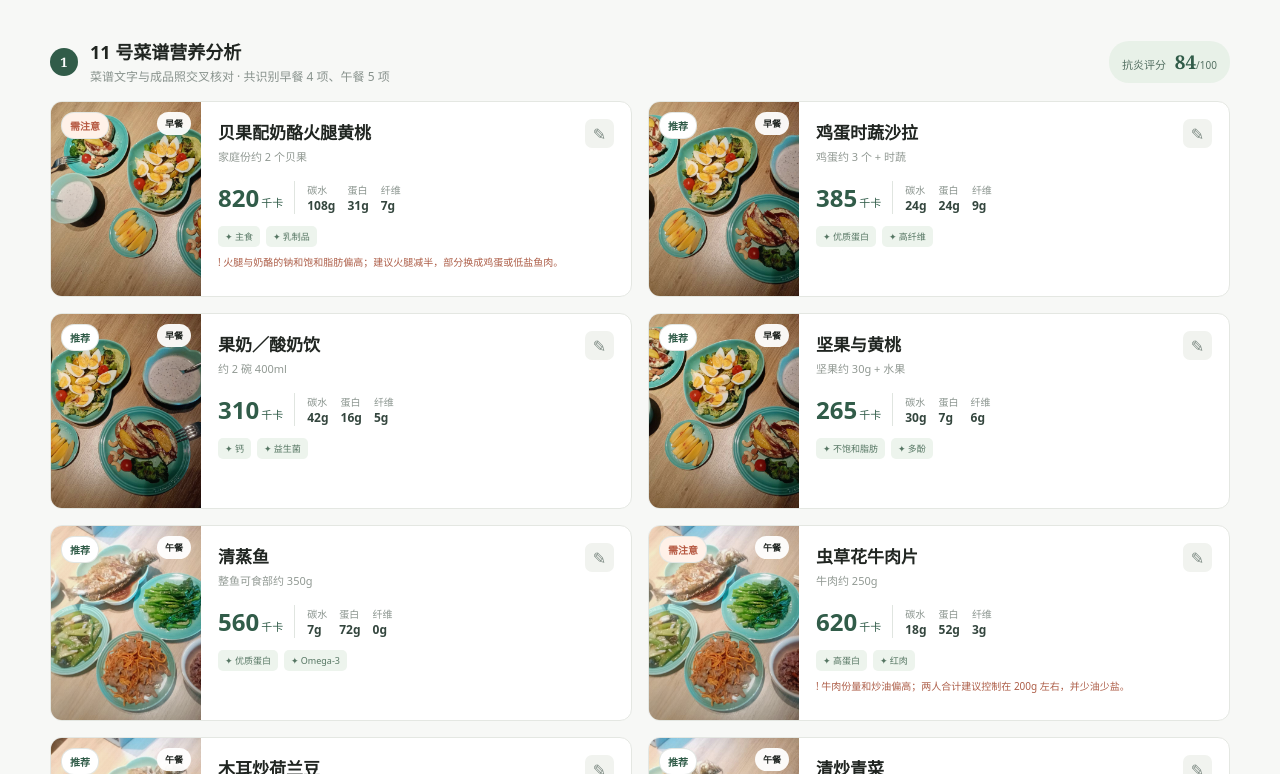
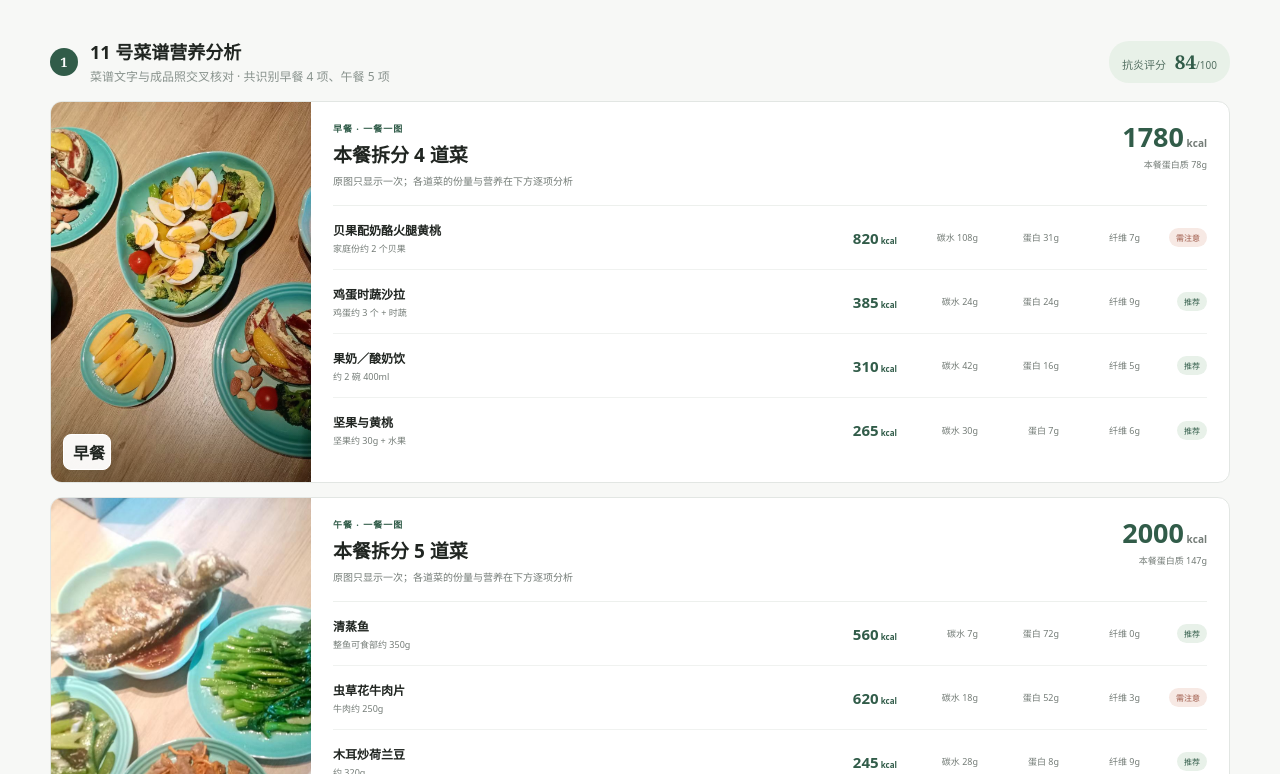
Before and after one commit to elinawxl-sudo/elinawu, a Next.js app: page / in a window 1280 px wide. Shown: the part 606-1380 px from the top of the page. Built offline with nearby package versions, Linux system fonts and the light colour scheme.

Commit message:
Show one photo per meal analysis

```diff
--- a/app/page.tsx
+++ b/app/page.tsx
@@ -34,6 +34,11 @@ const meals: Meal[] = [
   { mealType:"午餐", name:"清炒青菜", portion:"约 300g", kcal:185, carbs:14, protein:7, fiber:6, omega:0.2, score:93, tags:["深色蔬菜", "叶酸"], image:"/current-meal/2026-08-11-lunch.jpg", focus:"78% 35%" },
   { mealType:"午餐", name:"杂粮饭（照片补充）", portion:"熟重约 320g", kcal:390, carbs:82, protein:8, fiber:5, omega:0.1, score:80, tags:["全谷物", "复合碳水"], image:"/current-meal/2026-08-11-lunch.jpg", focus:"88% 75%" },
 ];
+
+const defaultMealPhotoSources = (["早餐","午餐","晚餐"] as const).flatMap((slot,index)=>{
+  const meal=meals.find(item=>item.mealType===slot);
+  return meal?[{url:meal.image,index,slot}]:[];
+});
 
 const foodData: Record<string, {name:string; note:string}[]> = {
   "肉类·蛋白": [
@@ -126,9 +131,16 @@ export default function Home() {
   const analysisTimer = useRef<ReturnType<typeof setTimeout>|null>(null);
   const results = useRef<HTMLElement>(null);
   const mealPhotoSources=useMemo(
-    ()=>uploadPreviews
-      .map((url,index)=>({url,index,slot:imageSlots[index]}))
-      .filter((source): source is {url:string;index:number;slot:Exclude<MealSlot,"菜谱">}=>Boolean(source.slot&&source.slot!=="菜谱")),
+    ()=>{
+      const usedSlots=new Set<Exclude<MealSlot,"菜谱">>();
+      return uploadPreviews
+        .map((url,index)=>({url,index,slot:imageSlots[index]}))
+        .filter((source): source is {url:string;index:number;slot:Exclude<MealSlot,"菜谱">}=>{
+          if(!source.slot||source.slot==="菜谱"||usedSlots.has(source.slot))return false;
+          usedSlots.add(source.slot);
+          return true;
+        });
+    },
     [uploadPreviews,imageSlots]
   );
   const activeMeals=useMemo(()=>{
@@ -148,21 +160,29 @@ export default function Home() {
     const nextPreviews=selected.map(file=>URL.createObjectURL(file));
     previewUrls.current=nextPreviews;
     setUploadPreviews(nextPreviews);
-    let mealPhotoIndex=0;
+    const usedSlots=new Set<Exclude<MealSlot,"菜谱">>();
+    const nextAvailableSlot=()=> (["早餐","午餐","晚餐"] as const).find(slot=>!usedSlots.has(slot));
     setImageSlots(selected.map((file,index)=>{
       const name=file.name.toLowerCase();
       if(/菜谱|菜单|recipe|menu/.test(name)||(index===0&&file.type==="image/png"))return "菜谱";
-      if(/早餐|早饭|breakfast/.test(name))return "早餐";
-      if(/午餐|午饭|lunch/.test(name))return "午餐";
-      if(/晚餐|晚饭|dinner|supper/.test(name))return "晚餐";
-      const inferred=(['早餐','午餐','晚餐'] as const)[Math.min(mealPhotoIndex,2)];
-      mealPhotoIndex+=1;
+      const namedSlot=/早餐|早饭|breakfast/.test(name)?"早餐":/午餐|午饭|lunch/.test(name)?"午餐":/晚餐|晚饭|dinner|supper/.test(name)?"晚餐":undefined;
+      const inferred=namedSlot&&!usedSlots.has(namedSlot)?namedSlot:nextAvailableSlot();
+      if(!inferred)return "菜谱";
+      usedSlots.add(inferred);
       return inferred;
     }));
     setUploadCount(selected.length);
     setAnalysisStatus(selected.length?"ready":"done");
   };
-  const updateImageSlot=(index:number,slot:MealSlot)=>setImageSlots(current=>current.map((value,itemIndex)=>itemIndex===index?slot:value));
+  const updateImageSlot=(index:number,slot:MealSlot)=>setImageSlots(current=>{
+    const previous=current[index]||"菜谱";
+    if(previous===slot)return current;
+    const next=[...current];
+    const conflict=slot==="菜谱"?-1:current.findIndex((value,itemIndex)=>itemIndex!==index&&value===slot);
+    next[index]=slot;
+    if(conflict>=0)next[conflict]=previous;
+    return next;
+  });
   const analyzeMeal=()=>{
     if(!uploadCount||analysisStatus==="analyzing")return;
     setAnalysisStatus("analyzing");
@@ -226,31 +246,24 @@ export default function Home() {
       </section>}
 
       {showResults&&<section ref={results} className="analysis-results">
-      {uploadCount>0&&<div className="analysis-complete" role="status"><span>✓</span><div><b>营养分析完成 · 按图片分组</b><small>已匹配 {imageSlots.filter(slot=>slot==="菜谱").length} 张菜谱和 {mealPhotoSources.length} 张餐食图，每张图可单独调整餐次标签</small></div><button onClick={openMealPicker}>重新上传</button></div>}
+      {uploadCount>0&&<div className="analysis-complete" role="status"><span>✓</span><div><b>营养分析完成 · 一餐一张图</b><small>已匹配 {imageSlots.filter(slot=>slot==="菜谱").length} 张菜谱和 {mealPhotoSources.length} 餐；每餐只显示一张原图，菜品与营养在图内拆分</small></div><button onClick={openMealPicker}>重新上传</button></div>}
 
       <section className="analysis-head"><div><span className="step">1</span><div><h2>{uploadCount?"逐张餐食图片分析":"11 号菜谱营养分析"}</h2><p>{uploadCount?`自动匹配 ${mealPhotoSources.map(source=>source.slot).join("、")||"餐食"} · 每张图汇总全部菜品与热量`:"菜谱文字与成品照交叉核对 · 共识别早餐 4 项、午餐 5 项"}</p></div></div><span className="score">抗炎评分 <b>84</b><small>/100</small></span></section>
 
-      {uploadCount>0?<div className="photo-analysis-list">
-        {mealPhotoSources.map((source,photoIndex)=>{
+      <div className="photo-analysis-list">
+        {(uploadCount>0?mealPhotoSources:defaultMealPhotoSources).map((source,photoIndex)=>{
           const photoMeals=meals.filter(meal=>meal.mealType===source.slot);
           const photoKcal=photoMeals.reduce((sum,meal)=>sum+meal.kcal,0);
           const photoProtein=photoMeals.reduce((sum,meal)=>sum+meal.protein,0);
           return <article className="photo-analysis-card" key={`${source.url}-${source.slot}`}>
-            <div className="photo-analysis-image"><img src={source.url} alt={`${source.slot}餐食图 ${photoIndex+1}`}/><label><span>图 {source.index+1}</span><select value={source.slot} onChange={event=>updateImageSlot(source.index,event.target.value as MealSlot)} aria-label={`调整餐食图 ${source.index+1} 标签`}>{MEAL_SLOTS.map(slot=><option key={slot}>{slot}</option>)}</select></label></div>
-            <div className="photo-analysis-body"><header><div><span>{source.slot} · 图片 {source.index+1}</span><h3>本图识别 {photoMeals.length} 道菜</h3><p>每道菜的份量与营养独立估算，右侧为整张图合计</p></div><div className="photo-total"><b>{photoKcal}<small> kcal</small></b><span>蛋白质 {photoProtein}g</span></div></header>
+            <div className="photo-analysis-image"><img src={source.url} alt={`${source.slot}餐食图 ${photoIndex+1}`}/><label>{uploadCount>0?<><span>图 {source.index+1}</span><select value={source.slot} onChange={event=>updateImageSlot(source.index,event.target.value as MealSlot)} aria-label={`调整餐食图 ${source.index+1} 标签`}>{MEAL_SLOTS.map(slot=><option key={slot}>{slot}</option>)}</select></>:<strong>{source.slot}</strong>}</label></div>
+            <div className="photo-analysis-body"><header><div><span>{source.slot} · 一餐一图</span><h3>本餐拆分 {photoMeals.length} 道菜</h3><p>原图只显示一次；各道菜的份量与营养在下方逐项分析</p></div><div className="photo-total"><b>{photoKcal}<small> kcal</small></b><span>本餐蛋白质 {photoProtein}g</span></div></header>
               {photoMeals.length?<div className="photo-dishes">{photoMeals.map(meal=><div className="photo-dish-row" key={meal.name}><div><b>{meal.name}</b><small>{meal.portion}</small></div><strong>{meal.kcal}<small> kcal</small></strong><span>碳水 {meal.carbs}g</span><span>蛋白 {meal.protein}g</span><span>纤维 {meal.fiber}g</span><em className={meal.score>80?"good":"caution"}>{meal.score>80?"推荐":"需注意"}</em></div>)}</div>:<div className="photo-empty"><b>该餐次还没有已校准菜品</b><span>请调整图片标签，或保留为晚餐等待新增识别结果。</span></div>}
             </div>
           </article>;
         })}
-        {!mealPhotoSources.length&&<div className="photo-empty standalone"><b>还没有餐食成品图</b><span>请把至少一张图片标签从“菜谱”改为早餐、午餐或晚餐。</span></div>}
-      </div>:<div className="meal-grid">
-        {meals.map(m=><article className="meal" key={m.name}>
-          <div className="dish dish-photo"><img src={m.image} alt={`${m.mealType}餐食照片` } style={{objectPosition:m.focus}}/><em>{m.mealType}</em><b className={m.score>80?"good":"caution"}>{m.score>80?"推荐":"需注意"}</b></div>
-          <div className="meal-body"><div className="meal-title"><div><h3>{m.name}</h3><span>{m.portion}</span></div><button aria-label={`编辑${m.name}`}>✎</button></div>
-          <div className="macros"><b>{m.kcal}<small>千卡</small></b><span>碳水 <strong>{m.carbs}g</strong></span><span>蛋白 <strong>{m.protein}g</strong></span><span>纤维 <strong>{m.fiber}g</strong></span></div>
-          <div className="tags">{m.tags.map(t=><span key={t}>✦ {t}</span>)}</div>{m.warning&&<p className="warning">! {m.warning}</p>}</div>
-        </article>)}
-      </div>}
+        {uploadCount>0&&!mealPhotoSources.length&&<div className="photo-empty standalone"><b>还没有餐食成品图</b><span>请把至少一张图片标签从“菜谱”改为早餐、午餐或晚餐。</span></div>}
+      </div>
 
       <section className="summary-card">
         <div className="summary-top"><div><span className="step">2</span><div><h2>{uploadCount?`${Array.from(new Set(mealPhotoSources.map(source=>source.slot))).join(" + ")||"本次餐食"}家庭实际摄入`:"早餐 + 午餐家庭实际摄入"}</h2><p>按做菜总量的 80% 计入 · 剩余约 20%</p></div></div><b>{eaten.kcal}<small> kcal</small></b></div>
```
